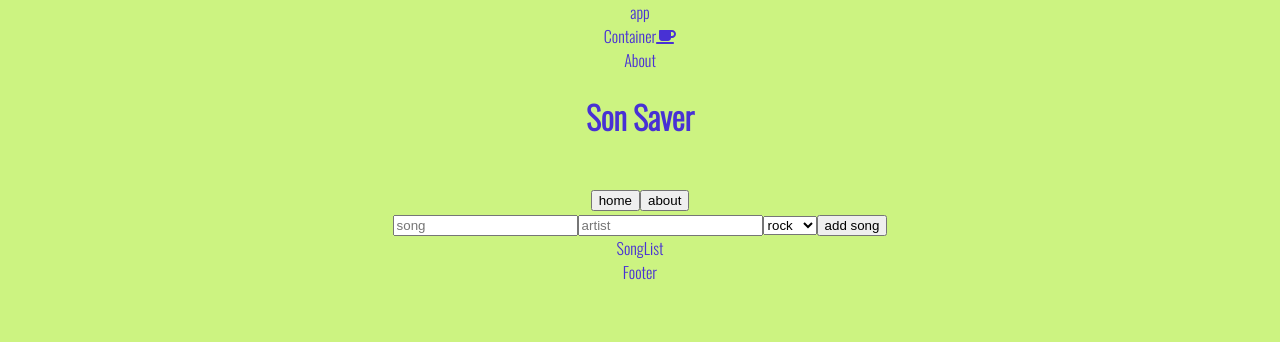
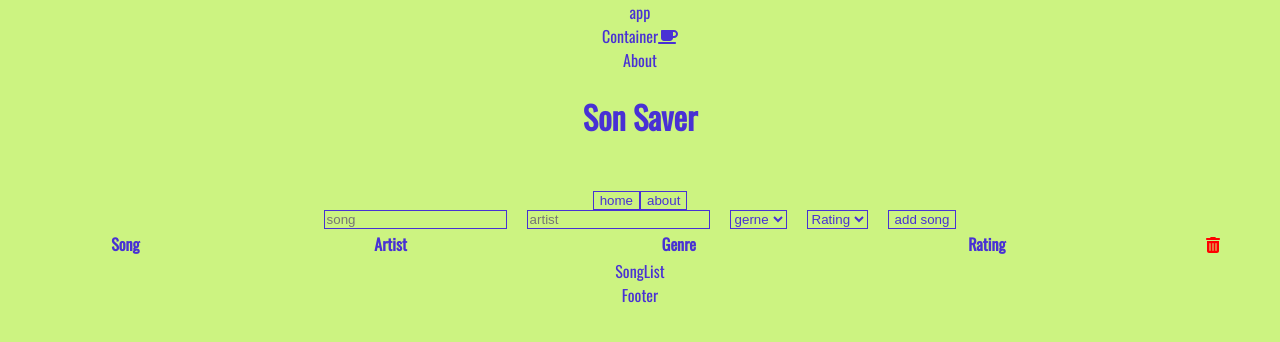
Before and after one commit to Sander-317/Song_Saver, a React (Create React App) app: page / in a window 1280 px wide. Shown: the top 342 px of the page. Built offline with nearby package versions, Linux system fonts and the light colour scheme.

Commit message:
added input form

```diff
--- a/src/App.css
+++ b/src/App.css
@@ -3,3 +3,34 @@ body {
   background-color: #ccf381;
   color: #4831d4;
 }
+
+.trash {
+  color: red;
+}
+
+.input-form {
+  gap: 20px;
+  /* max-width: 80%; */
+  text-align: center;
+  display: flex;
+  justify-content: center;
+}
+input {
+  background-color: #ccf381;
+  color: #4831d4;
+  /* border-color: #4831d4; */
+  border: 1px solid #4831d4;
+}
+
+select {
+  background-color: #ccf381;
+  color: #4831d4;
+  /* border-color: #4831d4; */
+  border: 1px solid #4831d4;
+}
+
+button {
+  background-color: #ccf381;
+  color: #4831d4;
+  border: 1px solid #4831d4;
+}
--- a/src/components/Container.js
+++ b/src/components/Container.js
@@ -6,7 +6,7 @@ import SongList from "./SongList";
 import Footer from "./Footer";
 
 import { FontAwesomeIcon } from "@fortawesome/react-fontawesome";
-import { faCoffee } from "@fortawesome/free-solid-svg-icons";
+import { faCoffee, faTrashCan } from "@fortawesome/free-solid-svg-icons";
 
 export default class Container extends Component {
   render() {
@@ -20,6 +20,22 @@ export default class Container extends Component {
         <About />
         <Header />
         <InputForm />
+        <table style={{ width: "100%" }}>
+          <tr className="song-header">
+            <th className="song-row__item">Song</th>
+            <th className="song-row__item">Artist</th>
+            <th className="song-row__item">Genre</th>
+            <th className="song-row__item">Rating</th>
+            <th className="song-row__item">
+              {" "}
+              <FontAwesomeIcon
+                icon={faTrashCan}
+                onClick={() => console.log("yeeey")}
+                className="trash"
+              />
+            </th>
+          </tr>
+        </table>
         <SongList />
         <Footer />
       </div>
--- a/src/components/InputForm.js
+++ b/src/components/InputForm.js
@@ -3,13 +3,22 @@ import React from "react";
 export default function InputForm() {
   return (
     <div>
-      <form>
+      <form className="input-form">
         <input type="text" placeholder="song" />
         <input type="text" placeholder="artist" />
         <select name="gerne">
+          <option value="">gerne</option>
           <option value="rock">rock</option>
           <option value="punk">punk</option>
           <option value="disco">disco</option>
+        </select>
+        <select name="rating">
+          <option value="">Rating</option>
+          <option value="1">1</option>
+          <option value="2">2</option>
+          <option value="2">3</option>
+          <option value="4">4</option>
+          <option value="5">5</option>
         </select>
         <button>add song</button>
       </form>
--- a/src/index.css
+++ b/src/index.css
@@ -1,4 +1,4 @@
-@import url("https://fonts.googleapis.com/css2?family=Indie+Flower&family=Oswald:wght@300&display=swap");
+@import url("https://fonts.googleapis.com/css2?family=Indie+Flower&family=Oswald:wght@400&display=swap");
 
 body {
   margin: 0;
```
